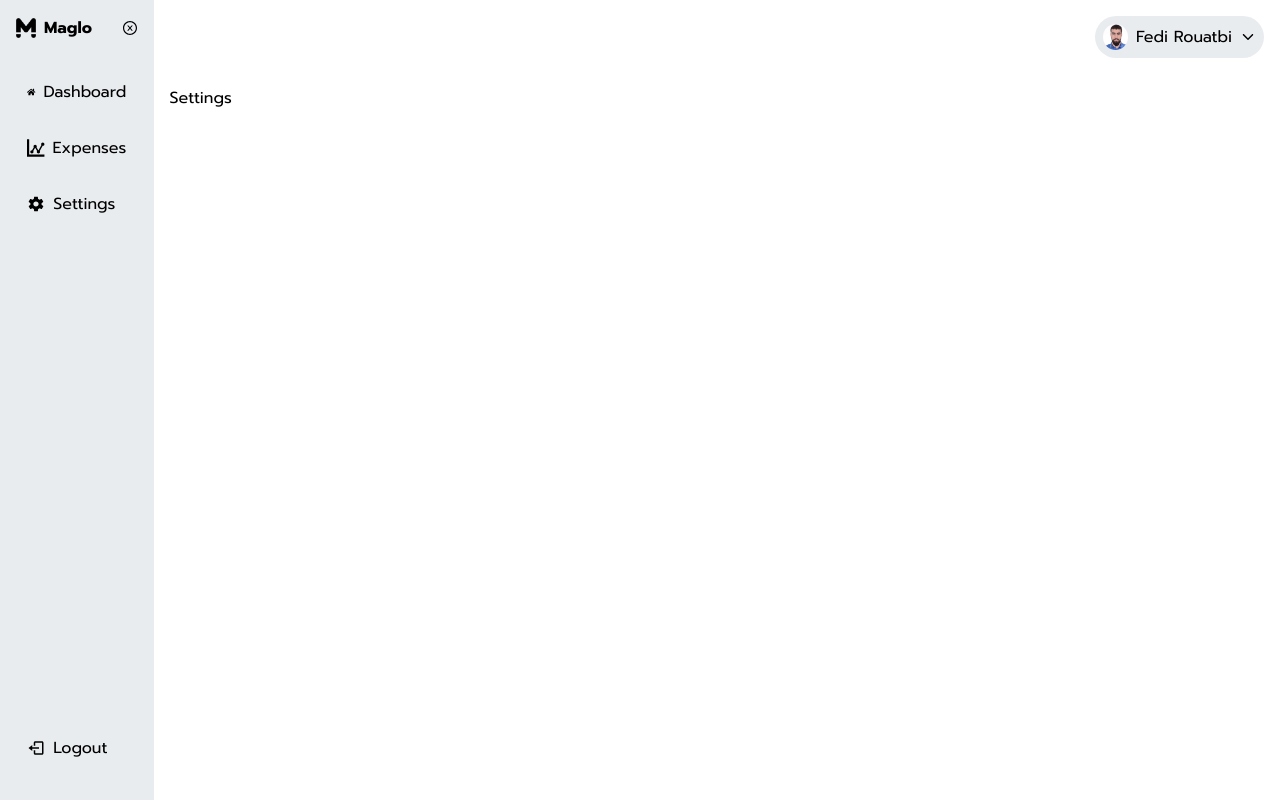
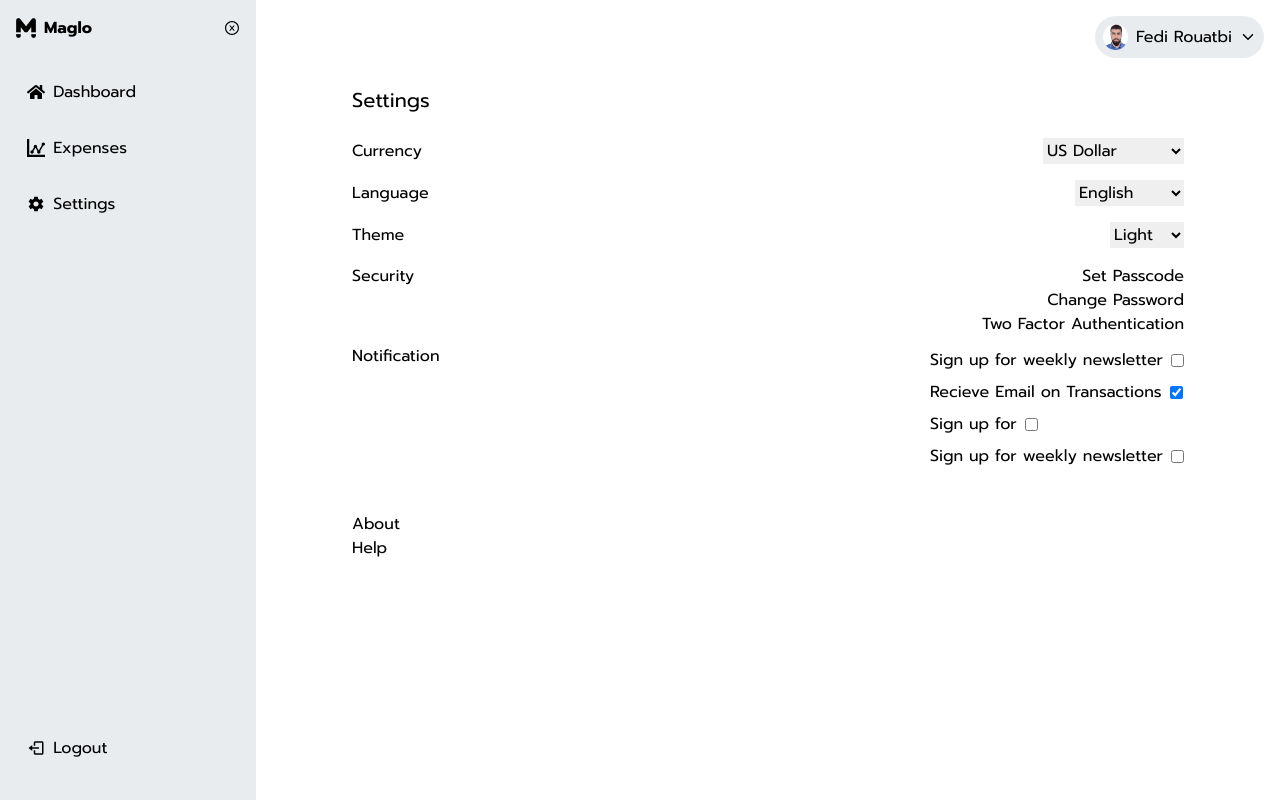
Before and after one commit to FediRouatbi/Expense-Tracker, a React (Create React App) app: page /Settings in a window 1280 px wide. Built offline with nearby package versions, Linux system fonts and the light colour scheme.

Commit message:
Implementating the settings component

```diff
--- a/src/App.css
+++ b/src/App.css
@@ -1,5 +1,5 @@
 .container {
-  height: 100vh;
+  min-height: 100vh;
   display: flex;
 }
 .flex {
@@ -7,3 +7,9 @@
   flex-grow: 1;
 
 }
+
+.login{
+  height: 100vh;
+  width: 400px;
+ background-color: #acc
+}
--- a/src/App.js
+++ b/src/App.js
@@ -8,13 +8,15 @@ import AllExpenses from "./pages/AllExpenses";
 import Settings from "./pages/Settings";
 import Login from "./pages/Login";
 function App() {
+
+
   return (
     <BrowserRouter>
-      <Sticky />
-
       <div className="container">
+        <Sticky />
         <Nav />
         <Routes>
+          <Route path="/" element={<Login />} />
           <Route
             path="/home"
             element={
@@ -26,7 +28,6 @@ function App() {
           />
           <Route path="/expenses" element={<AllExpenses />} />
           <Route path="/Settings" element={<Settings />} />
-          <Route path="/" element={<Login />} />
         </Routes>
       </div>
     </BrowserRouter>
--- a/src/components/nav.scss
+++ b/src/components/nav.scss
@@ -1,5 +1,5 @@
 .nav {
-  width: 12%;
+  width: 20%;
   background-color: #e9ecef;
   padding: 1em;
   display: flex;
--- a/src/index.css
+++ b/src/index.css
@@ -22,3 +22,8 @@ body {
 #root {
   height: 100vh;
 }
+
+select{
+  outline: none;
+  border: none;
+}
--- a/src/pages/Login.js
+++ b/src/pages/Login.js
@@ -1,7 +1,16 @@
 import React from "react";
 
 const Login = () => {
-  return <div>Login</div>;
+  return (
+    <div className="login flex flex-col text-center items-center justify-center align-middle">
+      <form className="flex flex-col text-center items-center">
+        <label htmlFor="email">Email: </label>
+        <input type="email" placeholder="example@email.com" />
+        <label htmlFor="password">Password: </label>
+        <input type="password" name="password" placeholder="password" />
+      </form>
+    </div>
+  );
 };
 
 export default Login;
--- a/src/pages/Settings.js
+++ b/src/pages/Settings.js
@@ -1,7 +1,96 @@
 import React from "react";
 import "./settings.scss";
+
 const Settings = () => {
-  return <div className="settings">Settings</div>;
+  return (
+    <div className="settings mx-auto">
+      <h1 className="text-xl my-4">Settings</h1>
+
+      <div className="flex flex-col justify-items-end">
+        <ul className="flex justify-between items-center my-2">
+          <li className="">Currency</li>
+          <select className="">
+            <option defaultValue>US Dollar</option>
+            <option>European Euro</option>
+            <option>Pound </option>
+            <option>Tunisian Dinar</option>
+            <option>Ghanaian Cedis</option>
+          </select>
+        </ul>
+        <ul className="flex justify-between items-center my-2">
+          <li>Language</li>
+          <select className="">
+            <option defaultValue>English</option>
+            <option>French</option>
+            <option>Arabic</option>
+            <option>German</option>
+            <option>Portuguese</option>
+            <option>Spanish</option>
+          </select>
+        </ul>
+        <ul className="flex justify-between items-center my-2">
+          <li>Theme</li>
+          <select className="">
+            <option>Light</option>
+            <option>Dark</option>
+            <option defaultValue>Default</option>
+          </select>
+        </ul>
+        <ul className="flex justify-between my-2">
+          <li>Security</li>
+          <ul className="text-right">
+            <li>
+              <a href="//">Set Passcode</a>
+            </li>
+            <ul className="hidden">
+              <li>
+                <a href="//">Set Passcode</a>
+              </li>
+              <li>
+                <a href="//">Require Passcode to complete Payment</a>
+              </li>
+            </ul>
+            <li>
+              <a href="//">Change Password</a>
+            </li>
+            <li>
+              <a href="//">Two Factor Authentication</a>
+            </li>
+          </ul>
+        </ul>
+        <ul className="flex justify-between items-start">
+          <li>Notification</li>
+          <form className="">
+            <div className="flex items-center py-1">
+              <label htmlFor="newsletter">Sign up for weekly newsletter</label>
+              <input type="checkbox" className="ml-2" />
+            </div>
+            <div className="flex items-center py-1">
+              <label htmlFor="newsletter">Recieve Email on Transactions</label>
+              <input type="checkbox" className="ml-2" defaultChecked />
+            </div>
+            <div className="flex items-center py-1">
+              <label htmlFor="newsletter">Sign up for </label>
+              <input type="checkbox" className="ml-2" />
+            </div>
+            <div className="flex items-center py-1">
+              <label htmlFor="newsletter">Sign up for weekly newsletter</label>
+              <input type="checkbox" className="ml-2" />
+            </div>
+          </form>
+        </ul>
+
+        <ul className="my-10">
+          <li>
+            <a href="//">About</a>
+          </li>
+          <li>
+            <a href="//">Help</a>
+          </li>
+        </ul>
+      </div>
+    </div>
+  );
 };
 
 export default Settings;
--- a/src/pages/settings.scss
+++ b/src/pages/settings.scss
@@ -1,4 +1,5 @@
 .settings {
-  padding: 1em;
+  padding: 0 2em;
   margin-top: 70px;
+  width: 70%;
 }
```
